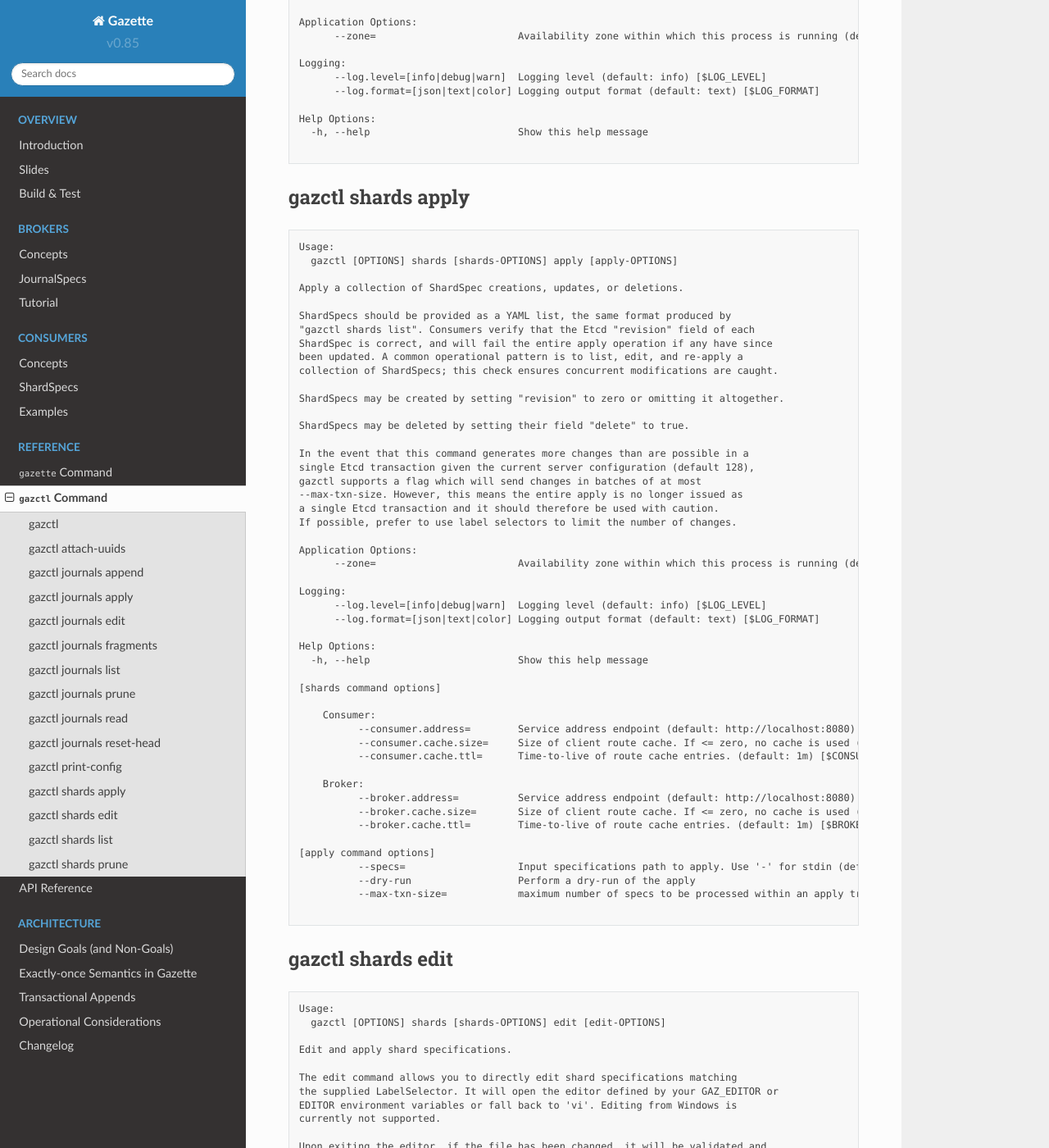
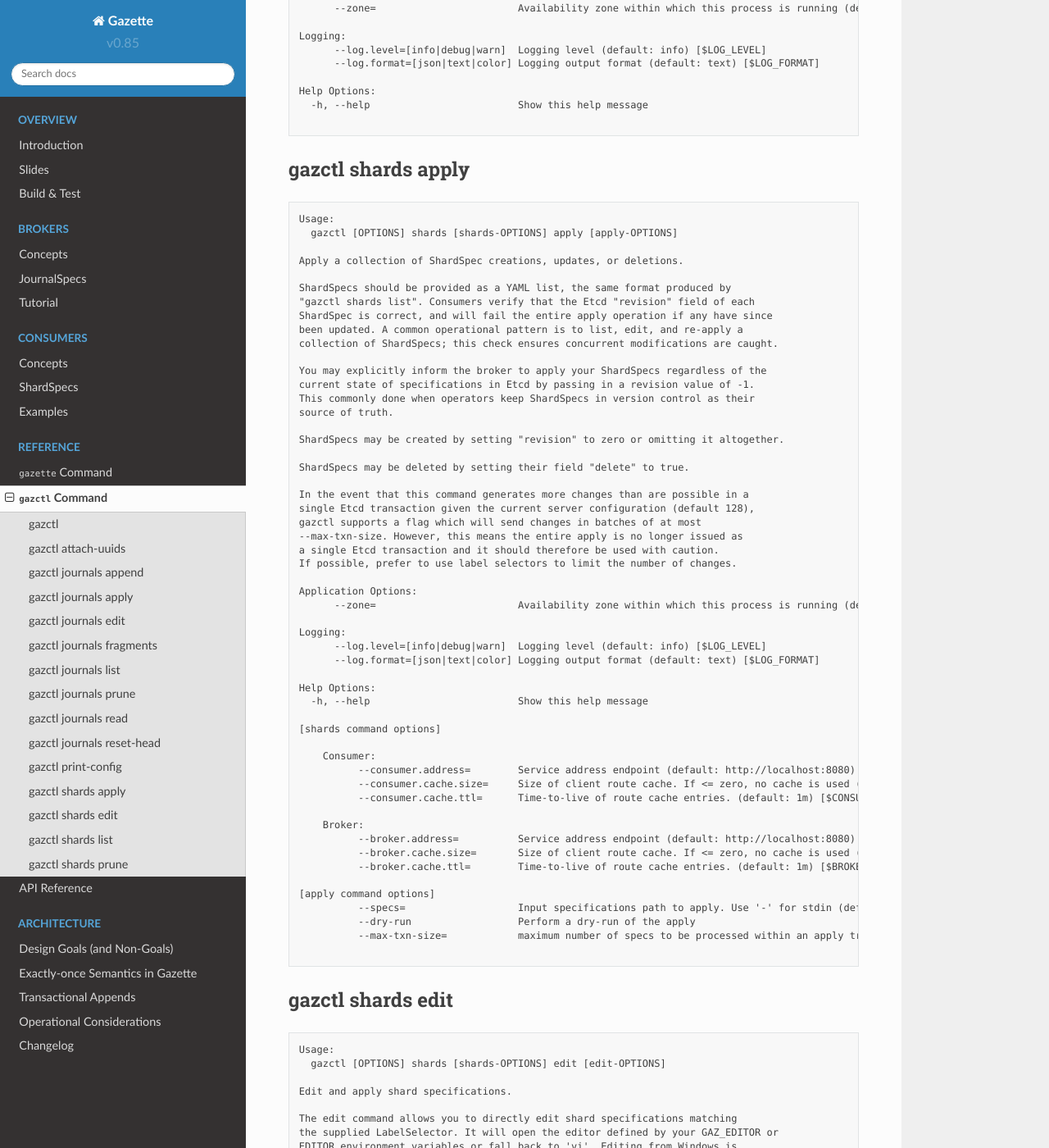
Before and after one commit to gazette/core, a Sphinx documentation site: the page built from docs/reference-gazctl.rst, in a window 1280 px wide and 1400 px high, scrolled down 11185 px. Shown: the whole window at 82% size. Built offline with Sphinx 7.4.7 and the Read the Docs theme 2.0.0, drawn with Linux system fonts in a browser that asks for light colours.

Commit message:
Add right updated doc

```diff
--- a/docs/_static/cmd-gazctl-journals-prune.txt
+++ b/docs/_static/cmd-gazctl-journals-prune.txt
@@ -3,9 +3,7 @@
 
 Deletes fragments across all configured fragment stores of matching journals that are older than the configured retention.
 
-There is a caveat when pruning journals. For a given journal, there could be multiple fragments covering the same offset. These fragments contain identical data at a given offset, but
-the brokers are tracking only the largest fragment, i.e. the fragment that covers the largest span of offsets. As a result, the prune command will delete only this tracked fragment,
-leaving the smaller fragments untouched. As a workaround, operators can wait for the fragment listing to refresh and prune the journals again.
+There is a caveat when pruning journals. For a given journal, there could be multiple fragments covering the same offset. These fragments contain identical data at a given offset, but the brokers are tracking only the largest fragment, i.e. the fragment that covers the largest span of offsets. As a result, the prune command will delete only this tracked fragment, leaving the smaller fragments untouched. As a workaround, operators can wait for the fragment listing to refresh and prune the journals again.
 
 Use --selector to supply a LabelSelector to select journals to prune.
 See "journals list --help" for details and examples.
--- a/docs/_static/cmd-gazctl-shards-apply.txt
+++ b/docs/_static/cmd-gazctl-shards-apply.txt
@@ -8,6 +8,11 @@
 ShardSpec is correct, and will fail the entire apply operation if any have since
 been updated. A common operational pattern is to list, edit, and re-apply a
 collection of ShardSpecs; this check ensures concurrent modifications are caught.
+
+You may explicitly inform the broker to apply your ShardSpecs regardless of the
+current state of specifications in Etcd by passing in a revision value of -1.
+This commonly done when operators keep ShardSpecs in version control as their
+source of truth.
 
 ShardSpecs may be created by setting "revision" to zero or omitting it altogether.
 
```
